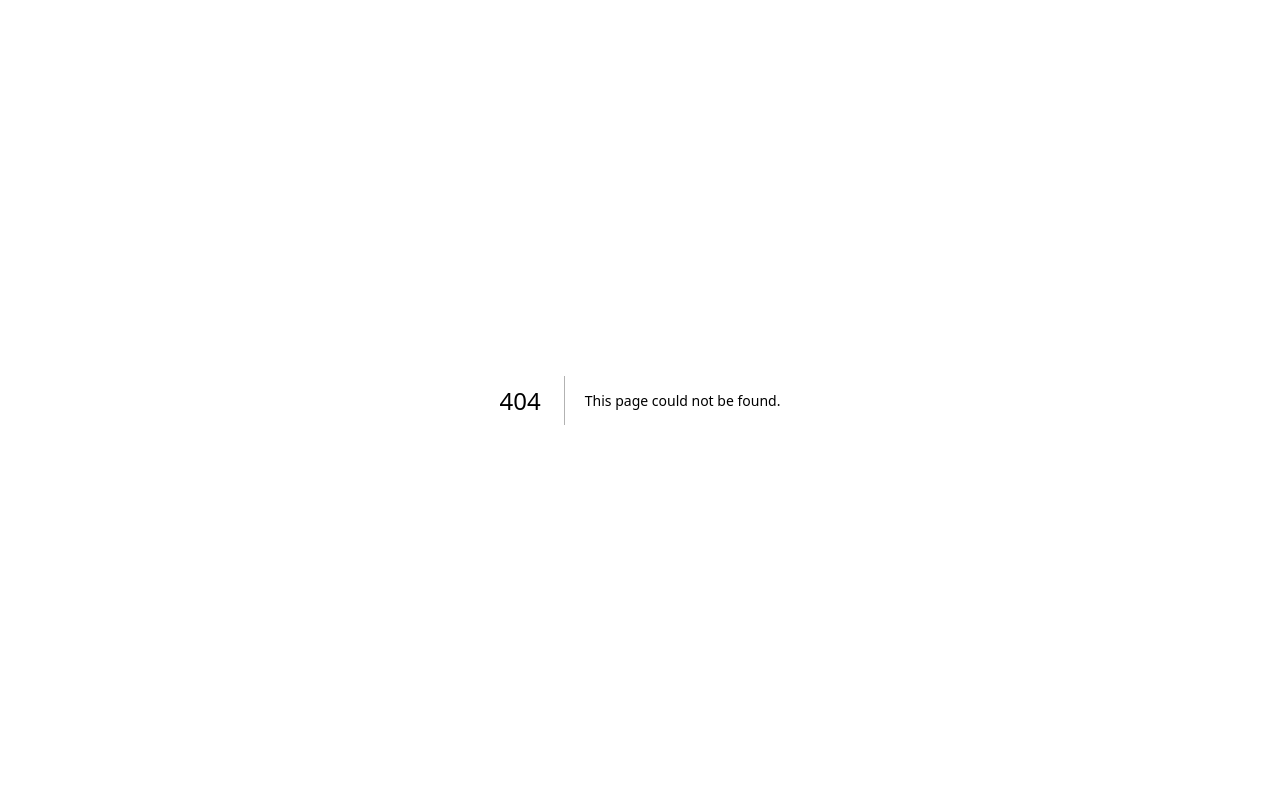
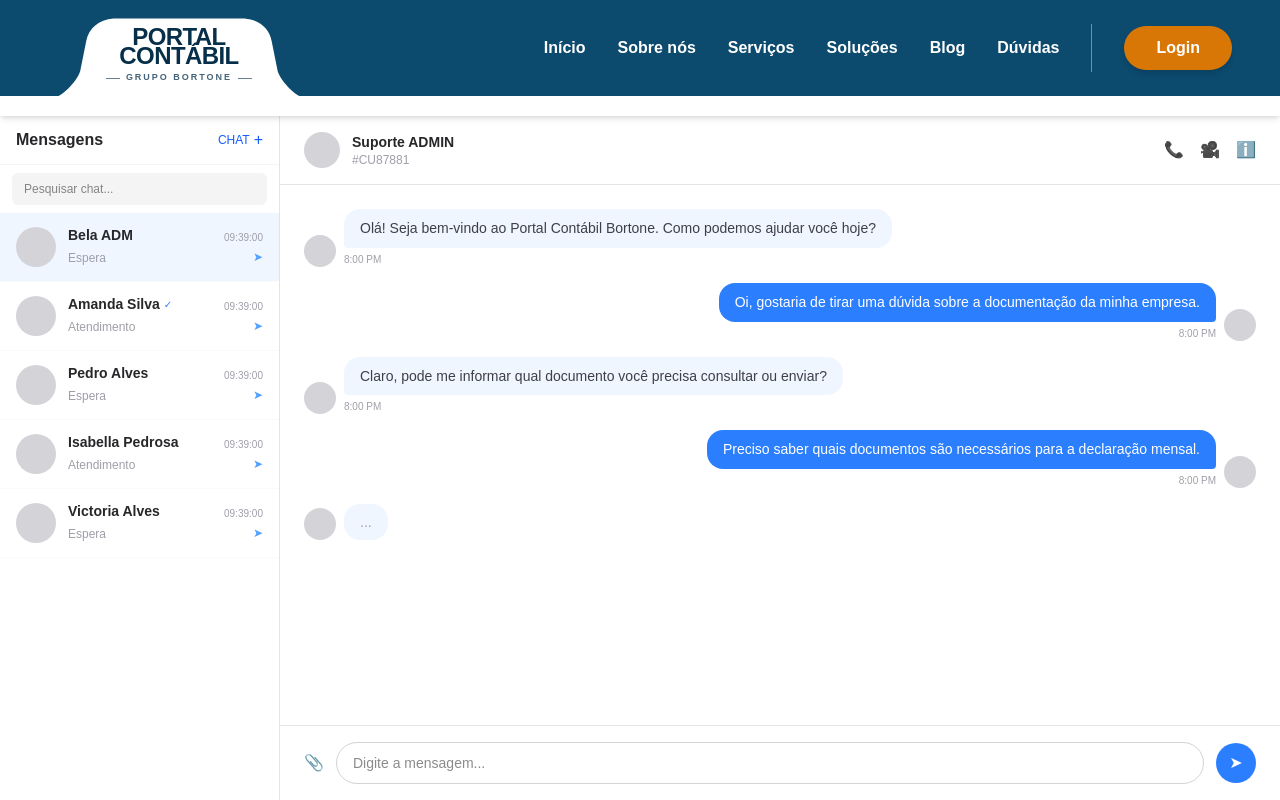
Before and after one commit to laboratorio-de-praticas-2026-2/front-end, a Next.js app: page /mensagens in a window 1280 px wide. Before the commit this address had no page. Built offline with nearby package versions, Linux system fonts and the light colour scheme.

Commit message:
feat: implementa pagina de mensagens e botao flutuante de acesso

```diff
--- /dev/null
+++ b/app/components/ChatWidget.tsx
@@ -0,0 +1,20 @@
+import Link from "next/link";
+
+export default function ChatWidget() {
+  return (
+    <Link
+      href="/mensagens"
+      aria-label="Abrir mensagens"
+      className="fixed bottom-6 right-6 z-50 w-14 h-14 rounded-full bg-blue-500 hover:bg-blue-600 shadow-lg flex items-center justify-center text-white transition-transform hover:scale-105"
+    >
+      <svg
+        xmlns="http://www.w3.org/2000/svg"
+        viewBox="0 0 24 24"
+        fill="currentColor"
+        className="w-7 h-7"
+      >
+        <path d="M12 2C6.48 2 2 6.03 2 11c0 2.42 1.09 4.6 2.86 6.24L4 22l5.06-1.85C10.15 20.72 11.06 21 12 21c5.52 0 10-4.03 10-9s-4.48-10-10-10z" />
+      </svg>
+    </Link>
+  );
+}
--- /dev/null
+++ b/app/mensagens/page.tsx
@@ -0,0 +1,253 @@
+"use client";
+
+import { useState } from "react";
+import { Header } from "../components/Header";
+
+// 👇 Lista de conversas (sidebar esquerda) - ajuste conforme dados reais da API
+const conversas = [
+  {
+    id: 1,
+    nome: "Bela ADM",
+    status: "Espera",
+    hora: "09:39:00",
+    verificado: false,
+  },
+  {
+    id: 2,
+    nome: "Amanda Silva",
+    status: "Atendimento",
+    hora: "09:39:00",
+    verificado: true,
+  },
+  {
+    id: 3,
+    nome: "Pedro Alves",
+    status: "Espera",
+    hora: "09:39:00",
+    verificado: false,
+  },
+  {
+    id: 4,
+    nome: "Isabella Pedrosa",
+    status: "Atendimento",
+    hora: "09:39:00",
+    verificado: false,
+  },
+  {
+    id: 5,
+    nome: "Victoria Alves",
+    status: "Espera",
+    hora: "09:39:00",
+    verificado: false,
+  },
+];
+
+// 👇 Mensagens da conversa selecionada - ajuste conforme dados reais
+const mensagensIniciais = [
+  {
+    id: 1,
+    hora: "8:00 PM",
+    texto: "Olá! Seja bem-vindo ao Portal Contábil Bortone. Como podemos ajudar você hoje?",
+    proprio: false,
+  },
+  {
+    id: 2,
+    hora: "8:00 PM",
+    texto: "Oi, gostaria de tirar uma dúvida sobre a documentação da minha empresa.",
+    proprio: true,
+  },
+  {
+    id: 3,
+    hora: "8:00 PM",
+    texto: "Claro, pode me informar qual documento você precisa consultar ou enviar?",
+    proprio: false,
+  },
+  {
+    id: 4,
+    hora: "8:00 PM",
+    texto: "Preciso saber quais documentos são necessários para a declaração mensal.",
+    proprio: true,
+  },
+];
+
+export default function MensagensPage() {
+  const [conversaSelecionada, setConversaSelecionada] = useState(conversas[0].id);
+  const [mensagens, setMensagens] = useState(mensagensIniciais);
+  const [novaMensagem, setNovaMensagem] = useState("");
+  const [busca, setBusca] = useState("");
+
+  const conversasFiltradas = conversas.filter((c) =>
+    c.nome.toLowerCase().includes(busca.toLowerCase())
+  );
+
+  const handleEnviar = () => {
+    const texto = novaMensagem.trim();
+    if (!texto) return;
+
+    setMensagens((prev) => [
+      ...prev,
+      {
+        id: prev.length + 1,
+        hora: new Date().toLocaleTimeString("pt-BR", {
+          hour: "2-digit",
+          minute: "2-digit",
+        }),
+        texto,
+        proprio: true,
+      },
+    ]);
+    setNovaMensagem("");
+  };
+
+  const handleKeyDown = (e: React.KeyboardEvent<HTMLInputElement>) => {
+    if (e.key === "Enter") {
+      handleEnviar();
+    }
+  };
+
+  return (
+    <div className="min-h-screen flex flex-col bg-white">
+      {/* Cabeçalho padrão do site */}
+      <Header />
+
+      {/* Corpo da página de mensagens: ocupa a largura toda, abaixo do header */}
+      <div className="flex-1 flex w-full">
+        {/* ============ SIDEBAR: lista de conversas ============ */}
+        <aside className="w-[280px] shrink-0 border-r border-zinc-200 flex flex-col bg-white">
+          <div className="px-4 py-3 flex items-center justify-between border-b border-zinc-100">
+            <h3 className="font-semibold text-zinc-800">Mensagens</h3>
+            <button className="flex items-center gap-1 text-xs text-blue-600 font-medium hover:underline">
+              CHAT <span className="text-base leading-none">+</span>
+            </button>
+          </div>
+
+          <div className="px-3 py-2">
+            <input
+              type="text"
+              value={busca}
+              onChange={(e) => setBusca(e.target.value)}
+              placeholder="Pesquisar chat..."
+              className="w-full text-xs px-3 py-2 rounded-md bg-zinc-100 focus:outline-none focus:ring-1 focus:ring-blue-400"
+            />
+          </div>
+
+          <div className="flex-1 overflow-y-auto">
+            {conversasFiltradas.map((conversa) => (
+              <button
+                key={conversa.id}
+                onClick={() => setConversaSelecionada(conversa.id)}
+                className={`w-full flex items-center gap-3 px-4 py-3 text-left border-b border-zinc-50 hover:bg-zinc-50 transition-colors ${
+                  conversaSelecionada === conversa.id ? "bg-blue-50" : ""
+                }`}
+              >
+                <div className="w-10 h-10 rounded-full bg-zinc-300 shrink-0" />
+                <div className="flex-1 min-w-0">
+                  <div className="flex items-center gap-1">
+                    <span className="text-sm font-semibold text-zinc-800 truncate">
+                      {conversa.nome}
+                    </span>
+                    {conversa.verificado && (
+                      <span className="text-blue-500 text-[10px]">✓</span>
+                    )}
+                  </div>
+                  <span className="text-xs text-zinc-400">{conversa.status}</span>
+                </div>
+                <div className="flex flex-col items-end gap-1 shrink-0">
+                  <span className="text-[10px] text-zinc-400">{conversa.hora}</span>
+                  <span className="text-blue-400 text-xs">➤</span>
+                </div>
+              </button>
+            ))}
+          </div>
+        </aside>
+
+        {/* ============ ÁREA DE CHAT ============ */}
+        <main className="flex-1 flex flex-col bg-white">
+          {/* Cabeçalho do chat */}
+          <div className="flex items-center gap-3 px-6 py-4 border-b border-zinc-200 shrink-0">
+            <div className="w-9 h-9 rounded-full bg-zinc-300" />
+            <div className="flex flex-col">
+              <span className="font-semibold text-sm text-zinc-800">
+                Suporte ADMIN
+              </span>
+              <span className="text-xs text-zinc-400">#CU87881</span>
+            </div>
+
+            <div className="ml-auto flex items-center gap-4 text-zinc-400">
+              <button aria-label="Ligar" className="hover:text-blue-600">
+                📞
+              </button>
+              <button aria-label="Chamada de vídeo" className="hover:text-blue-600">
+                🎥
+              </button>
+              <button aria-label="Informações" className="hover:text-blue-600">
+                ℹ️
+              </button>
+            </div>
+          </div>
+
+          {/* Lista de mensagens (com rolagem interna) */}
+          <div className="flex-1 overflow-y-auto px-6 py-6 flex flex-col gap-4">
+            {mensagens.map((mensagem) => (
+              <div
+                key={mensagem.id}
+                className={`flex gap-2 items-end ${
+                  mensagem.proprio ? "flex-row-reverse" : "flex-row"
+                }`}
+              >
+                <div className="w-8 h-8 rounded-full bg-zinc-300 shrink-0" />
+
+                <div
+                  className={`flex flex-col gap-1 max-w-[60%] ${
+                    mensagem.proprio ? "items-end" : "items-start"
+                  }`}
+                >
+                  <div
+                    className={`px-4 py-2 rounded-2xl text-sm leading-relaxed ${
+                      mensagem.proprio
+                        ? "bg-blue-500 text-white rounded-br-sm"
+                        : "bg-blue-50 text-zinc-700 rounded-bl-sm"
+                    }`}
+                  >
+                    {mensagem.texto}
+                  </div>
+                  <span className="text-[10px] text-zinc-400">{mensagem.hora}</span>
+                </div>
+              </div>
+            ))}
+
+            {/* Indicador de "digitando..." */}
+            <div className="flex items-end gap-2">
+              <div className="w-8 h-8 rounded-full bg-zinc-300 shrink-0" />
+              <div className="px-4 py-2 rounded-2xl bg-blue-50 text-zinc-400 text-sm">
+                ...
+              </div>
+            </div>
+          </div>
+
+          {/* Campo de resposta */}
+          <div className="flex items-center gap-3 px-6 py-4 border-t border-zinc-200 shrink-0">
+            <button aria-label="Anexar arquivo" className="text-zinc-400 hover:text-blue-600">
+              📎
+            </button>
+            <input
+              type="text"
+              value={novaMensagem}
+              onChange={(e) => setNovaMensagem(e.target.value)}
+              onKeyDown={handleKeyDown}
+              placeholder="Digite a mensagem..."
+              className="flex-1 text-sm px-4 py-2.5 rounded-full border border-zinc-300 focus:outline-none focus:border-blue-500"
+            />
+            <button
+              onClick={handleEnviar}
+              aria-label="Enviar mensagem"
+              className="w-10 h-10 rounded-full bg-blue-500 hover:bg-blue-600 flex items-center justify-center text-white shrink-0 transition-colors"
+            >
+              ➤
+            </button>
+          </div>
+        </main>
+      </div>
+    </div>
+  );
+}
--- a/app/page.tsx
+++ b/app/page.tsx
@@ -5,6 +5,7 @@ import BlocosInformativos from './components/BlocosInformativos';
 import { FeaturedPosts } from './components/FeaturedPosts';
 import { RecentPosts } from './components/RecentPosts';
 import { Footer } from './components/Footer';
+import ChatWidget from './components/ChatWidget';
 
 export default function Home() {
   return (
@@ -35,6 +36,9 @@ export default function Home() {
 
       {/* Rodapé da Aplicação */}
       <Footer />
+
+      {/* Botão flutuante de mensagens/comentários (fixo em toda a landing page) */}
+      <ChatWidget />
     </div>
   );
 }
```
